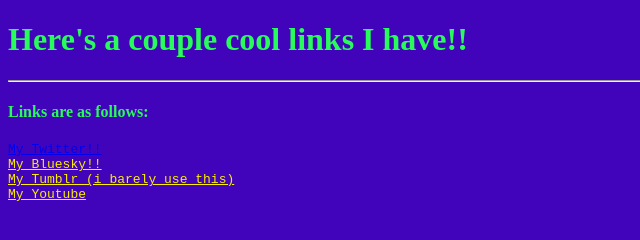
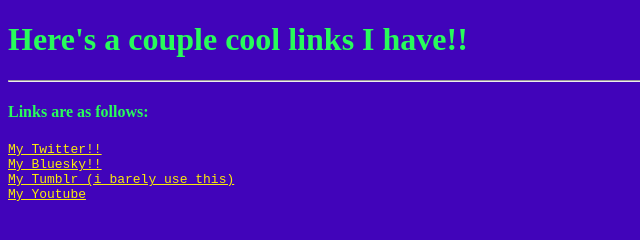
Before and after one commit to psychedzygma/zygma, a plain HTML site: page links_page.html in a window 1280 px wide. Shown: the full height of the page, 0-640 px from the left. Drawn offline with Linux system fonts and the light colour scheme.

Commit message:
Update links_page.html

```diff
--- a/links_page.html
+++ b/links_page.html
@@ -10,7 +10,7 @@
 <hr>
 <h4 style="color:#28fc5a;">Links are as follows:</h4>
 <pre>
-<a href="https://twitter.com/ZYGM4" style="color:#fcec08:;">My Twitter!!</a>
+<a href="https://twitter.com/ZYGM4" style="color:#fcec08;">My Twitter!!</a>
 <a href="https://bsky.app/profile/zygma.bsky.social" style="color:#fcec08;">My Bluesky!!</a>
 <a href="https://zygmer.tumblr.com/" style="color:#fcec08;">My Tumblr (i barely use this)</a>
 <a href="https://www.youtube.com/channel/UCib2BpdJcMzZOv_4ZFaQN-w" style="color:#fcec08;">My Youtube</a>
```
